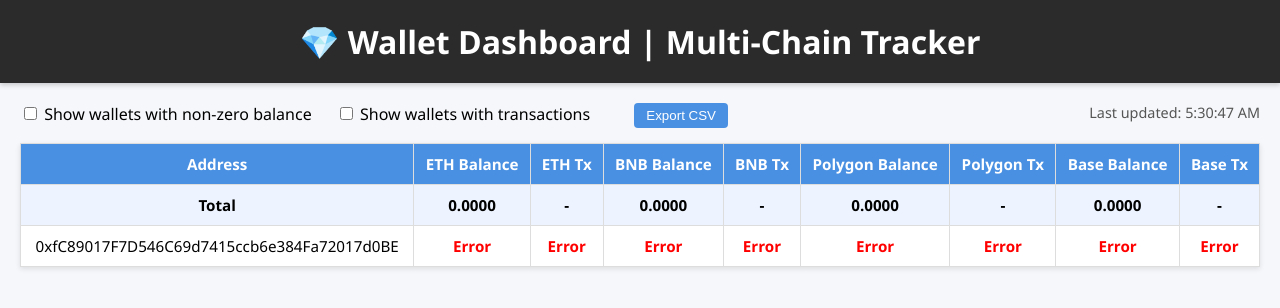
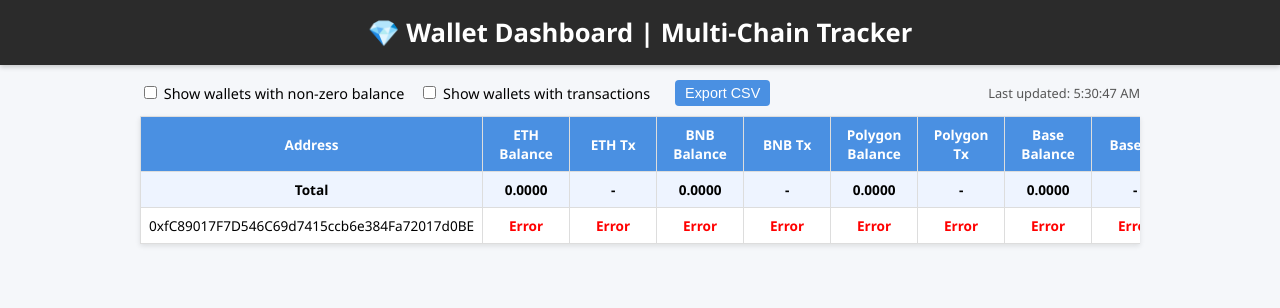
Before and after one commit to WantedEth/Wallet-Dashboard, a plain HTML site: page index.html in a window 1280 px wide. Drawn offline with Linux system fonts and the light colour scheme; no server answers.

Commit message:
Refactor styles and improve layout in index.html

```diff
--- a/index.html
+++ b/index.html
@@ -3,24 +3,32 @@
 <head>
 <meta charset="UTF-8">
 <title>💎 Wallet Dashboard | Multi-Chain Tracker</title>
+<meta name="viewport" content="width=device-width, initial-scale=1.0">
 <style>
   body { font-family: 'Segoe UI', Tahoma, Geneva, Verdana, sans-serif; background:#f5f7fa; margin:0; padding:0; }
-  header { background:#2b2b2b; color:white; text-align:center; padding:20px 0; box-shadow:0 2px 5px rgba(0,0,0,0.2);}
-  h1 { margin:0; font-size:2em; }
-  main { padding:20px; max-width:1400px; margin:auto; }
-  .filters { margin-bottom:15px; }
-  .filters label { margin-right:20px; font-weight:500; }
-  button { margin-left:20px; padding:5px 12px; font-weight:500; background:#4a90e2; color:white; border:none; border-radius:4px; cursor:pointer;}
+  header { background:#2b2b2b; color:white; text-align:center; padding:15px 0; box-shadow:0 2px 5px rgba(0,0,0,0.2);}
+  h1 { margin:0; font-size:1.6em; }
+  main { padding:15px; max-width:1000px; margin:auto; }
+  .filters { margin-bottom:10px; display:flex; flex-wrap:wrap; align-items:center; }
+  .filters label { margin-right:15px; font-weight:500; font-size:0.9em; }
+  button { margin-left:10px; padding:5px 10px; font-weight:500; background:#4a90e2; color:white; border:none; border-radius:4px; cursor:pointer; font-size:0.9em;}
   button:hover { background:#357ABD; }
-  table { width:100%; border-collapse: collapse; background:white; box-shadow:0 2px 5px rgba(0,0,0,0.1); }
-  th, td { border:1px solid #ddd; padding:10px; text-align:center; font-size:0.95em; }
+  #lastUpdated { margin-left:auto; font-size:0.8em; color:#555; }
+
+  table { width:100%; border-collapse: collapse; background:white; box-shadow:0 2px 5px rgba(0,0,0,0.1); display:block; overflow-x:auto; }
+  th, td { border:1px solid #ddd; padding:8px; text-align:center; font-size:0.85em; min-width:70px; }
   th { background:#4a90e2; color:white; position:sticky; top:0; z-index:1; cursor:pointer; user-select:none; }
   tbody tr:hover { background:#f0f4ff; }
   td.error { color:red; font-weight:bold; }
   td.zero { color:#999; }
   .loading { text-align:center; font-style:italic; color:#555; }
   #totalsRow { font-weight:bold; background:#eef4ff; }
-  #lastUpdated { float:right; font-size:0.9em; color:#555; }
+
+  @media(max-width:600px){
+    .filters { flex-direction:column; align-items:flex-start; }
+    button { margin:5px 0; }
+    th, td { padding:6px; font-size:0.75em; }
+  }
 </style>
 </head>
 <body>
@@ -113,10 +121,9 @@ async function loadWallets(){
       <td class="${baseBal===null?'error':baseBal===0?'zero':''}">${baseBal===null?'Error':baseBal.toFixed(4)}</td>
       <td class="${baseTx===null?'error':baseTx===0?'zero':''}">${baseTx===null?'Error':baseTx}</td>
     `;
-    await new Promise(r=>setTimeout(r,150)); // throttle to avoid API limits
+    await new Promise(r=>setTimeout(r,150));
   }
 
-  // Add totals row
   const totalRow = document.createElement("tr");
   totalRow.id="totalsRow";
   totalRow.innerHTML = `<td>Total</td>
@@ -127,19 +134,16 @@ async function loadWallets(){
   tbody.prepend(totalRow);
 
   document.getElementById("lastUpdated").textContent = "Last updated: "+new Date().toLocaleTimeString();
-
   filterTable();
 }
 
 // ---- FILTERS ----
 document.getElementById("filterBalance").addEventListener("change", filterTable);
 document.getElementById("filterTx").addEventListener("change", filterTable);
-
 function filterTable(){
   const filterBalance=document.getElementById("filterBalance").checked;
   const filterTx=document.getElementById("filterTx").checked;
   const rows=document.querySelectorAll("#walletTable tr");
-
   rows.forEach((row)=>{
     if(row.id==="totalsRow") return;
     const cols=row.querySelectorAll("td");
@@ -191,7 +195,7 @@ document.getElementById("exportCSV").addEventListener("click", ()=>{
 
 // ---- AUTO REFRESH ----
 loadWallets();
-setInterval(loadWallets,180000); // refresh every 3 mins
+setInterval(loadWallets,180000);
 </script>
 
 </body>
```
